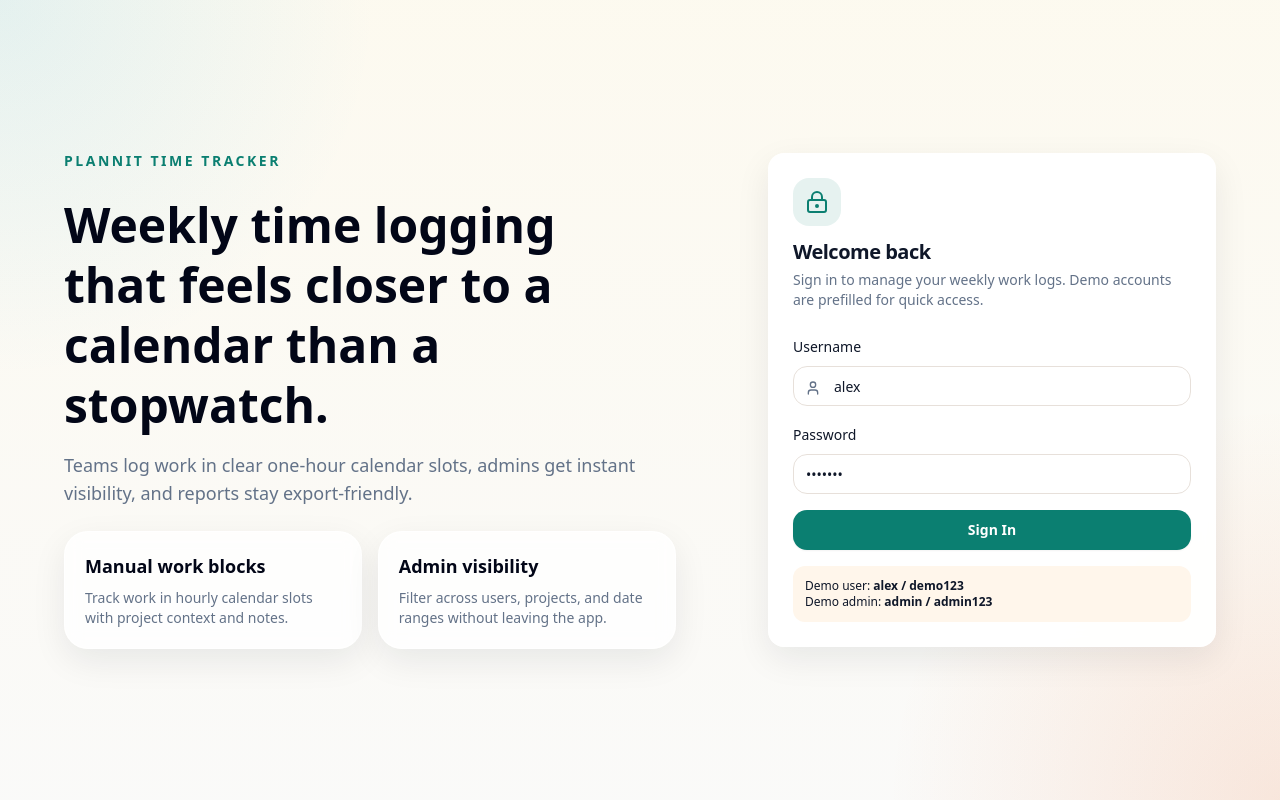
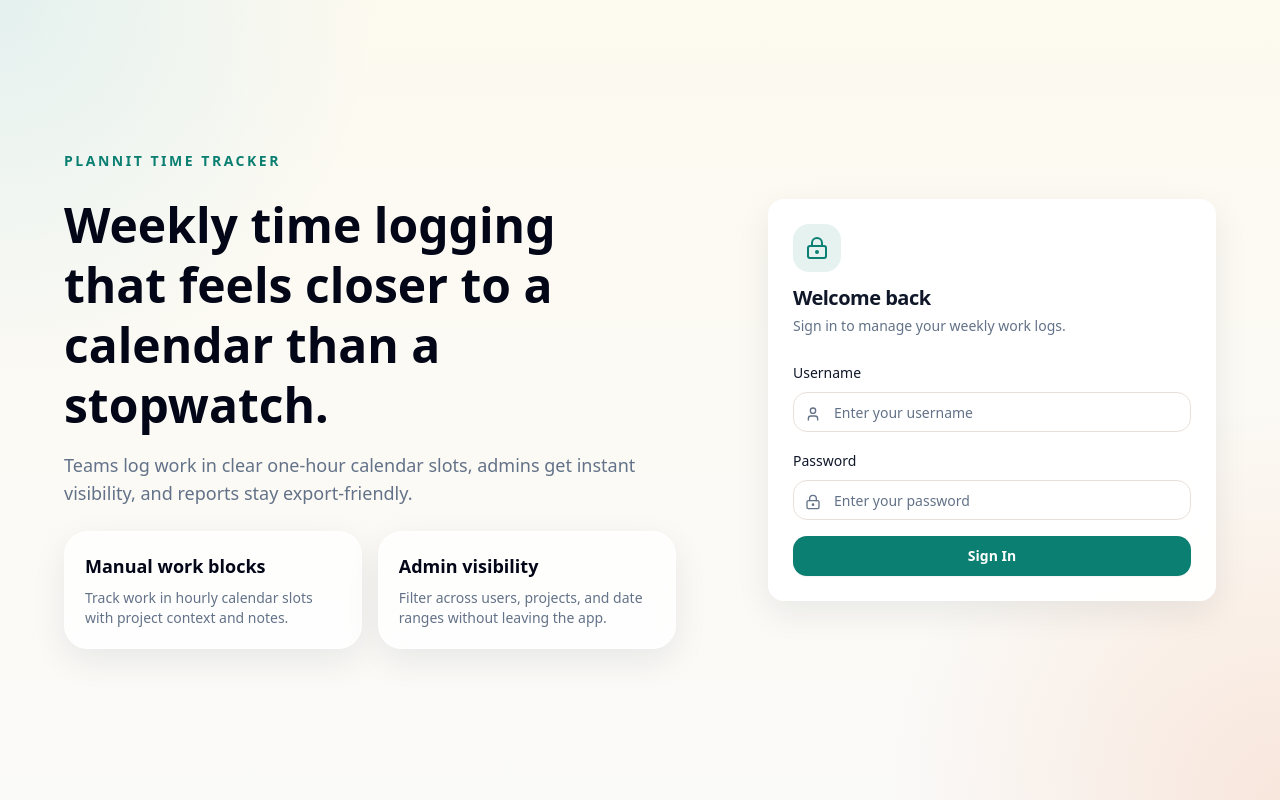
Before and after one commit to arditramaj1/plannit-timetracker, a Next.js app in the folder frontend/: page /login in a window 1280 px wide. Built offline with nearby package versions, Linux system fonts and the light colour scheme.

Commit message:
Improved login UI and also removed demo data from login page

```diff
--- a/frontend/src/components/auth/login-form.tsx
+++ b/frontend/src/components/auth/login-form.tsx
@@ -14,8 +14,8 @@ import { Label } from "@/components/ui/label";
 export function LoginForm() {
   const router = useRouter();
   const { user, isInitialized, isLoading, login } = useAuth();
-  const [username, setUsername] = useState("alex");
-  const [password, setPassword] = useState("demo123");
+  const [username, setUsername] = useState("");
+  const [password, setPassword] = useState("");
 
   useEffect(() => {
     if (isInitialized && user) {
@@ -41,9 +41,7 @@ export function LoginForm() {
         </div>
         <div className="space-y-1">
           <CardTitle>Welcome back</CardTitle>
-          <CardDescription>
-            Sign in to manage your weekly work logs. Demo accounts are prefilled for quick access.
-          </CardDescription>
+          <CardDescription>Sign in to manage your weekly work logs.</CardDescription>
         </div>
       </CardHeader>
       <CardContent>
@@ -56,30 +54,29 @@ export function LoginForm() {
                 id="username"
                 value={username}
                 onChange={(event) => setUsername(event.target.value)}
-                placeholder="alex"
+                placeholder="Enter your username"
                 className="pl-10"
               />
             </div>
           </div>
           <div className="space-y-2">
             <Label htmlFor="password">Password</Label>
+            <div className="relative">
+              <LockKeyhole className="pointer-events-none absolute left-3 top-3.5 h-4 w-4 text-muted-foreground" />
               <Input
                 id="password"
                 type="password"
                 value={password}
                 onChange={(event) => setPassword(event.target.value)}
-              placeholder="demo123"
+                placeholder="Enter your password"
+                className="pl-10"
               />
+            </div>
           </div>
           <Button className="w-full" type="submit" disabled={isLoading}>
             {isLoading ? <LoaderCircle className="h-4 w-4 animate-spin" /> : null}
             Sign In
           </Button>
-          <div className="rounded-xl bg-secondary p-3 text-xs text-secondary-foreground">
-            Demo user: <span className="font-semibold">alex / demo123</span>
-            <br />
-            Demo admin: <span className="font-semibold">admin / admin123</span>
-          </div>
         </form>
       </CardContent>
     </Card>
```
Lines whose indentation alone changed are shown as unchanged.
